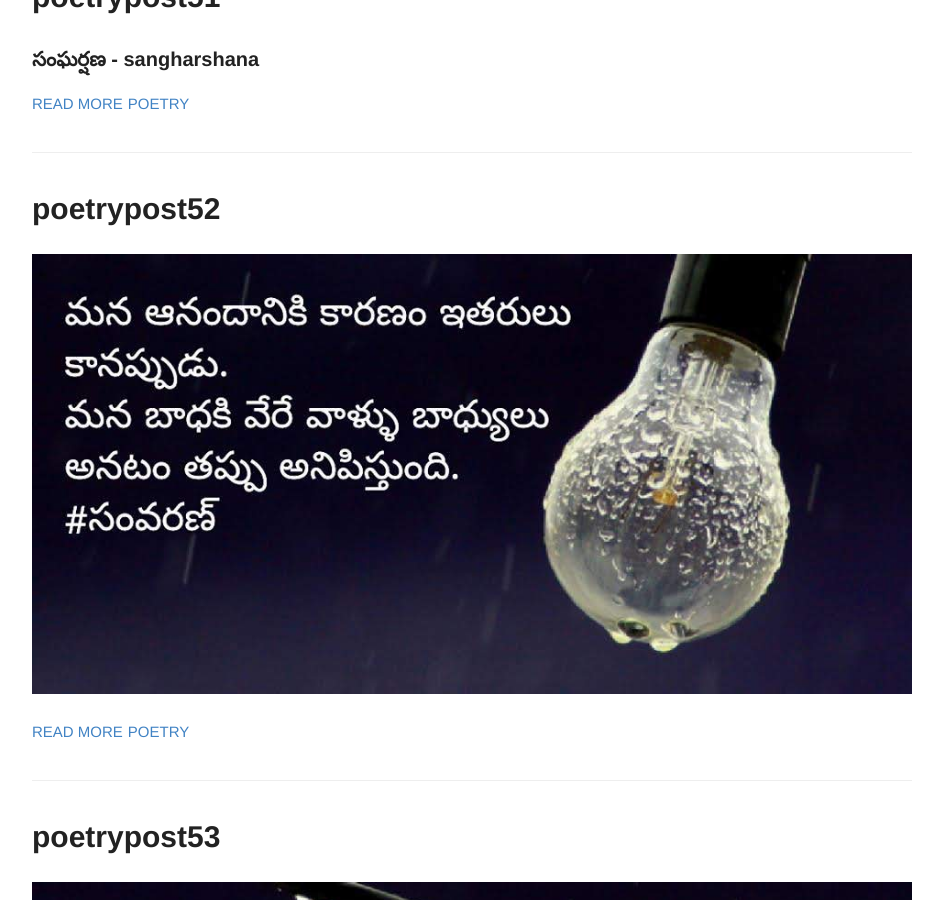
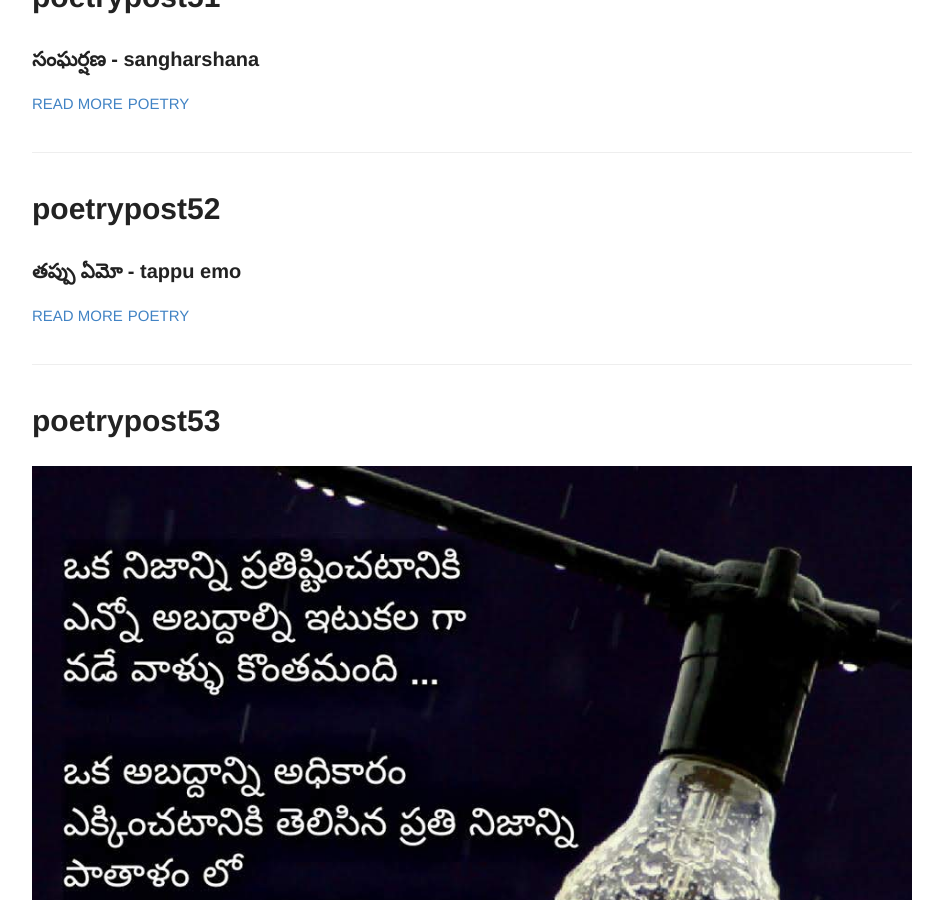
Before and after one commit to rsk/rsk.github.io, a Jekyll site: the page built from index.html, in a window 1280 px wide and 900 px high, scrolled down 13491 px. Shown: the whole window, without its empty margins (168-1111 px from the left). Built offline with Jekyll 4.4.1, drawn with Linux system fonts in a browser that asks for light colours.

Commit message:
update excerpt

```diff
--- a/_posts/2014-6-24-poetrypost52.md
+++ b/_posts/2014-6-24-poetrypost52.md
@@ -1,6 +1,7 @@
 ---
 layout: post
 title: poetrypost52
+excerpt: తప్పు ఏమో - tappu emo
 number: 52
 tags:
   - poetry
```
